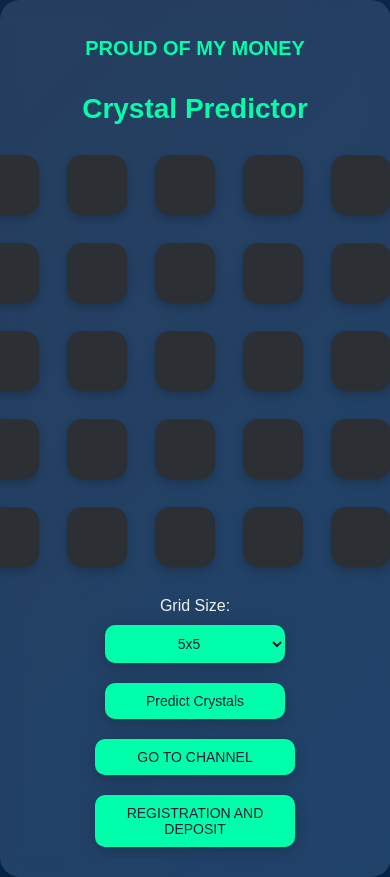
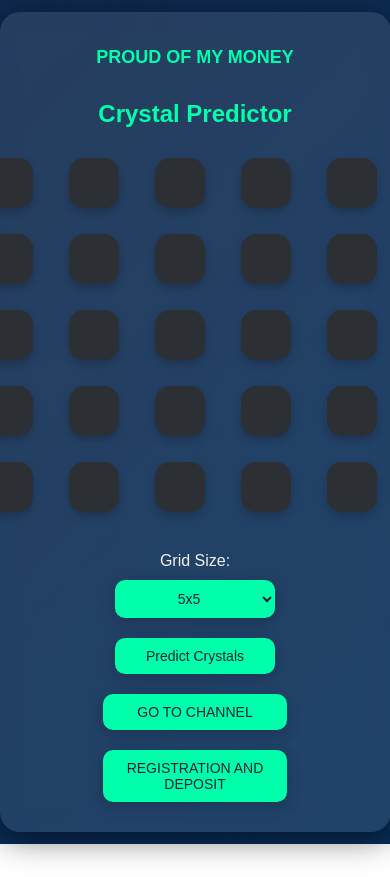
Before and after one commit to Salfetka228-tech/gammahack, a plain HTML site: page index.html in a window 390 px wide. Shown: the top 877 px of the page. After the commit the page ends 844 px from the top, so only its background shows below. Drawn offline with Linux system fonts and the light colour scheme.

Commit message:
Update style.css

```diff
--- a/style.css
+++ b/style.css
@@ -126,29 +126,33 @@ button:active, select:active, .channel-button:active {
     transform: translateY(2px);
 }
 
-/* Адаптация для мобильных (max-width: 768px) */
-@media (max-width: 768px) {
+/* Адаптация для мобильных устройств (max-width: 600px) */
+@media (max-width: 600px) {
     .grid {
-        grid-gap: 8px;
+        grid-gap: 6px;
     }
 
     .grid button {
-        width: 60px;
-        height: 60px;
-        font-size: 18px;
+        width: 50px;
+        height: 50px;
+        font-size: 16px;
     }
 
     .channel-button, button, select {
-        width: 180px;
-        padding: 10px;
+        width: 160px;
+        padding: 10px 12px;
         font-size: 14px;
     }
 
     h1 {
-        font-size: 28px;
+        font-size: 24px;
     }
 
     .header-text {
-        font-size: 20px;
+        font-size: 18px;
+    }
+
+    .controls {
+        margin-top: 10px;
     }
 }
```
